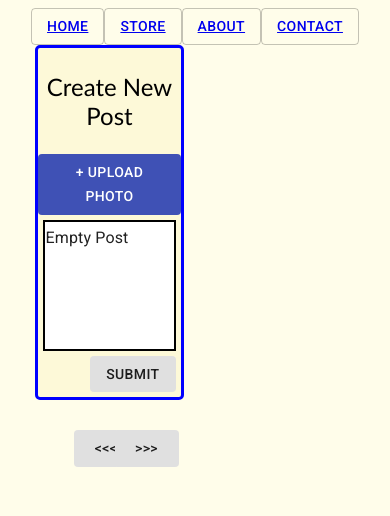
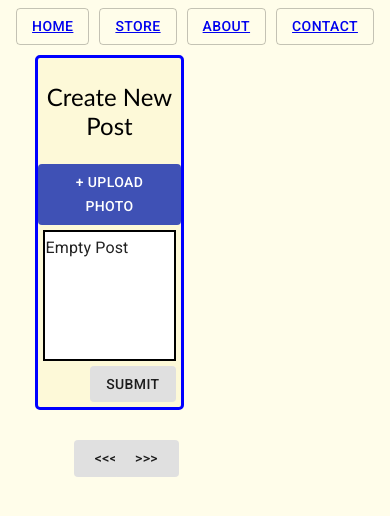
Before and after one commit to DylanLaw03/liv-a-little, a React (Create React App) app: page / in a window 390 px wide. Shown: the top 516 px of the page. Built offline with nearby package versions, Linux system fonts and the light colour scheme; no server answers.

Commit message:
mobile formatting

```diff
--- a/src/App.css
+++ b/src/App.css
@@ -5,12 +5,27 @@ textarea {
 }
 
 /*Navbar CSS*/
+.nav-button a:visited {
+  color: black;
+  text-decoration: none;
+}
+
+.nav-button {
+  text-decoration: none;
+}
 
 .navbar{
   display: flex;
   flex-direction: row;
   justify-content: center;
+  margin-bottom: 10px;
 }
+
+.nav-button-box {
+  margin-left: 5px;
+  margin-right: 5px;
+}
+
 
 .top-left-logo-box {
   max-width: 100%;
--- a/src/components/navbar/navbar.js
+++ b/src/components/navbar/navbar.js
@@ -10,28 +10,34 @@ export const NavBar = (props) => {
   return (
     <Box className='navbar'>
 
+        <Box className='nav-button-box'>
             <Button className='nav-button'
             variant='outlined'>
                 <Link to={'./'} className='navLink'>
                     Home
                 </Link>
             </Button>
+        </Box>
 
-
+        <Box className='nav-button-box'>
             <Button className='nav-button'
             variant='outlined'>
                 <Link to={'./store'} className='navLink'>
                     Store
                 </Link>
             </Button>
+        </Box>
 
+        <Box className='nav-button-box'>
             <Button className='nav-button'
             variant='outlined'>
                 <Link to={'./about'} className='navLink'>
                     About
                 </Link>
             </Button>
+        </Box>
 
+        <Box className='nav-button-box'>
             <Button className='nav-button'
             variant='outlined'>
                 <Link to={'./contact'} className='navLink'>
@@ -40,5 +46,7 @@ export const NavBar = (props) => {
             </Button>
         </Box>
 
+    </Box>
+
   );
 }
```
Lines whose indentation alone changed are shown as unchanged.
